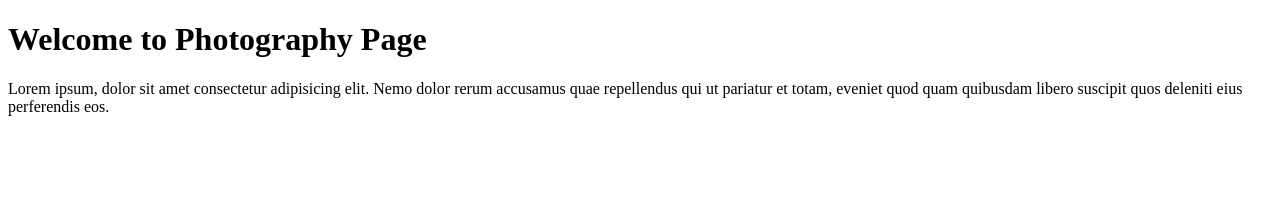
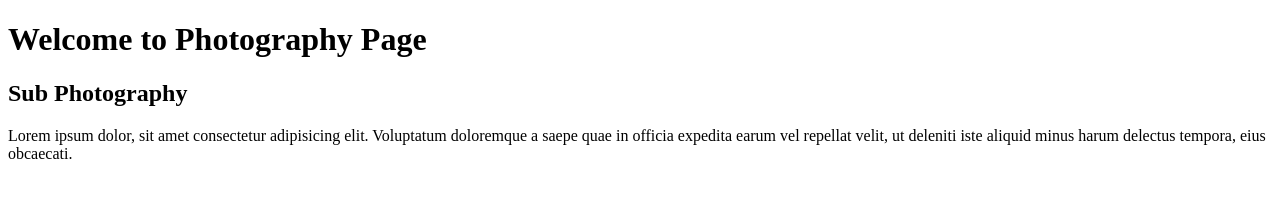
Before and after one commit to BharathKumarpallem/Push, a plain HTML site: page index.html in a window 1280 px wide. Drawn offline with Linux system fonts and the light colour scheme.

Commit message:
V3:added h2 to index.html

```diff
--- a/index.html
+++ b/index.html
@@ -7,6 +7,7 @@
 </head>
 <body>
     <h1>Welcome to Photography Page</h1>
+    <h2>Sub Photography</h2>
 </body>
-<p>Lorem ipsum, dolor sit amet consectetur adipisicing elit. Nemo dolor rerum accusamus quae repellendus qui ut pariatur et totam, eveniet quod quam quibusdam libero suscipit quos deleniti eius perferendis eos.</p>
+<p>Lorem ipsum dolor, sit amet consectetur adipisicing elit. Voluptatum doloremque a saepe quae in officia expedita earum vel repellat velit, ut deleniti iste aliquid minus harum delectus tempora, eius obcaecati.</p>
 </html>
```
